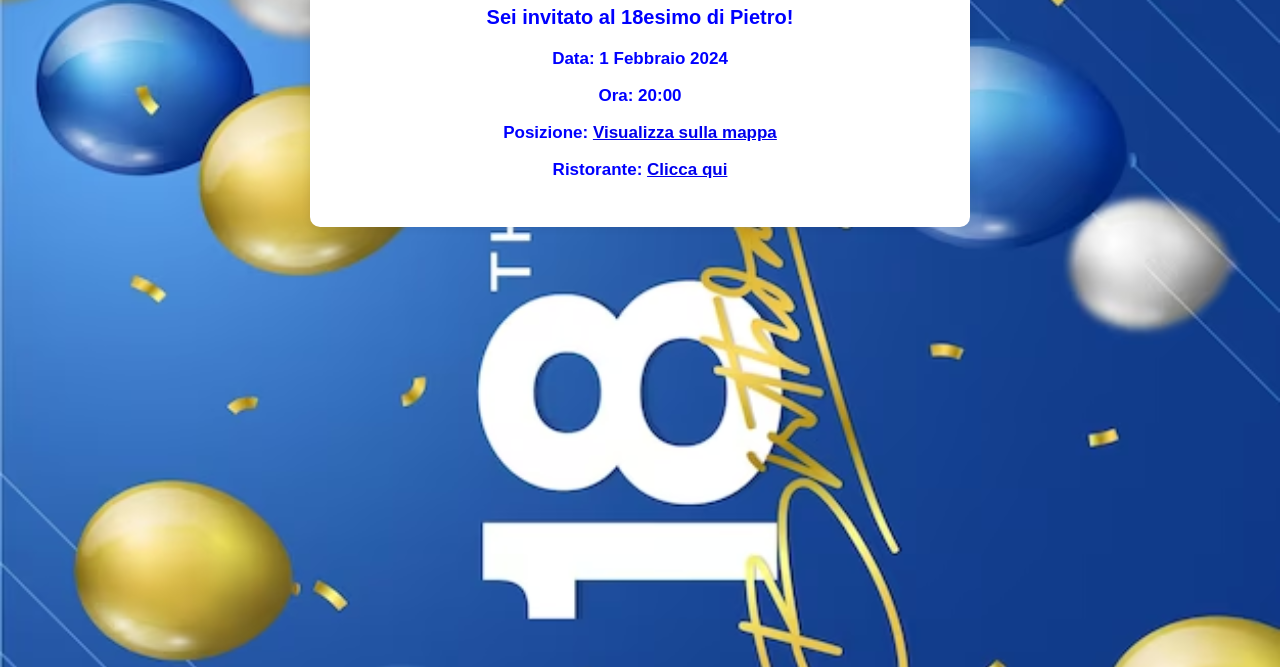
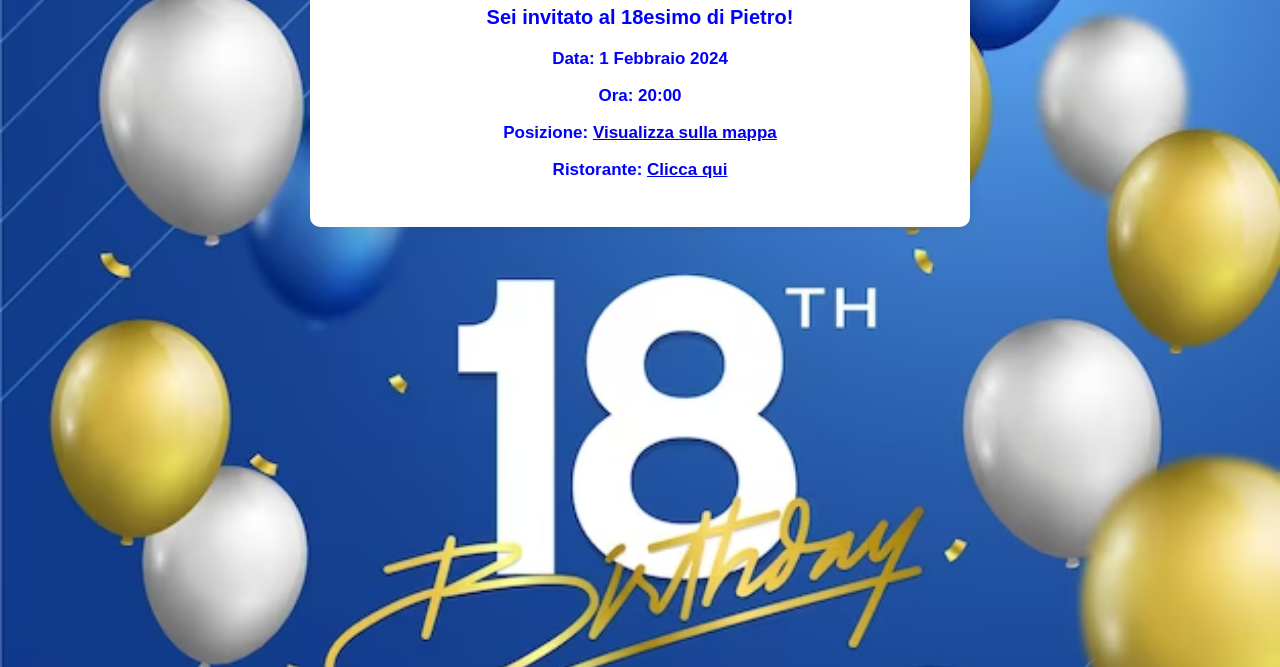
Before and after one commit to pifiefetrofo06/mio-compleanno, a plain HTML site: page index.html in a window 1280 px wide. Shown: the part 133-800 px from the top of the page. Drawn offline with Linux system fonts and the light colour scheme.

Commit message:
aggiunta nuvo sfondo.jpg

```diff
--- a/index.html
+++ b/index.html
@@ -8,7 +8,7 @@
 body {
 font-family: Arial, sans-serif;
 text-align: center;
-background-image: url(sfondo.jpg);
+background-image: url(sfondo1.jpg);
 background-size:cover;
 background-position:center -70px;
 padding: 20px;
```
Also changed, not shown: sfondo.jpg (deleted), sfondo1.jpg (added).
